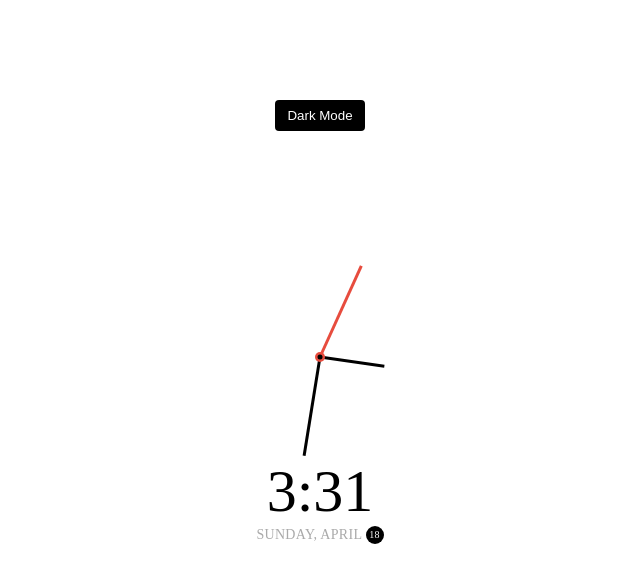
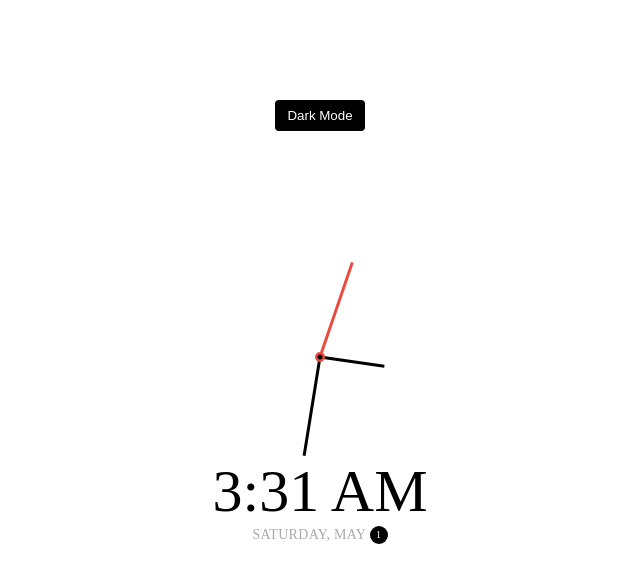
Before and after one commit to ibrahimtanoli/JavaScript-Projects, a plain HTML site: page 14-theme-clock/index.html in a window 1280 px wide. Shown: the whole page, without its empty margins (320-960 px from the left). Drawn offline with Linux system fonts and the light colour scheme.

Commit message:
update the clock

```diff
--- a/14-theme-clock/index.html
+++ b/14-theme-clock/index.html
@@ -16,8 +16,8 @@
             <div class="needle second"></div>
             <div class="center-point"></div>
         </div>
-        <div class="time">12:00</div>
-        <div class="date">Sunday, April <span class="circle">18</span></div>
+        <div class="time"></div>
+        <div class="date"><span class="circle"></span></div>
     </div>
     <script src="index.js"></script>
 </body>
--- a/14-theme-clock/index.js
+++ b/14-theme-clock/index.js
@@ -22,19 +22,20 @@ toggle.addEventListener('click', (e)=> {
 
 function setTime() {
     const time = new Date();
+    const date = time.getDate()
     const month = time.getMonth()
     const day = time.getDay()
     const hours = time.getHours()
     const hoursForClock = hours % 12
     const minutes = time.getMinutes()
     const seconds = time.getSeconds()
-
+    const ampm = hours >= 12 ? 'PM' : 'AM'
     hourEl.style.transform = `translate(-50%, -100%) rotate(${scale(hoursForClock, 0, 11, 0, 360)}deg)`
     minuteEl.style.transform = `translate(-50%, -100%) rotate(${scale(minutes, 0, 59, 0, 360)}deg)`
     secondEl.style.transform = `translate(-50%, -100%) rotate(${scale(seconds, 0, 59, 0, 360)}deg)`
 
-    timeEl.innerHTML = `${hoursForClock}:${minutes < 10 ? `0 ${minutes}`: minutes}`
-
+    timeEl.innerHTML = `${hoursForClock}:${minutes < 10 ? `0 ${minutes}`: minutes} ${ampm}`
+    dateEl.innerHTML = `${days[day]}, ${months[month]} <span class='circle'> ${date}</span>`
 }
 const scale = (number, inMin, inMax, outMin, outMax) => {
     return (number - inMin) * (outMax - outMin) / (inMax - inMin) + outMin;
--- a/14-theme-clock/style.css
+++ b/14-theme-clock/style.css
@@ -65,6 +65,7 @@ body {
   top: 50%;
   left: 50%;
   transform-origin: bottom center;
+  transition: all 0.4s ease-in;
 }
 
 .needle.hour {
```
